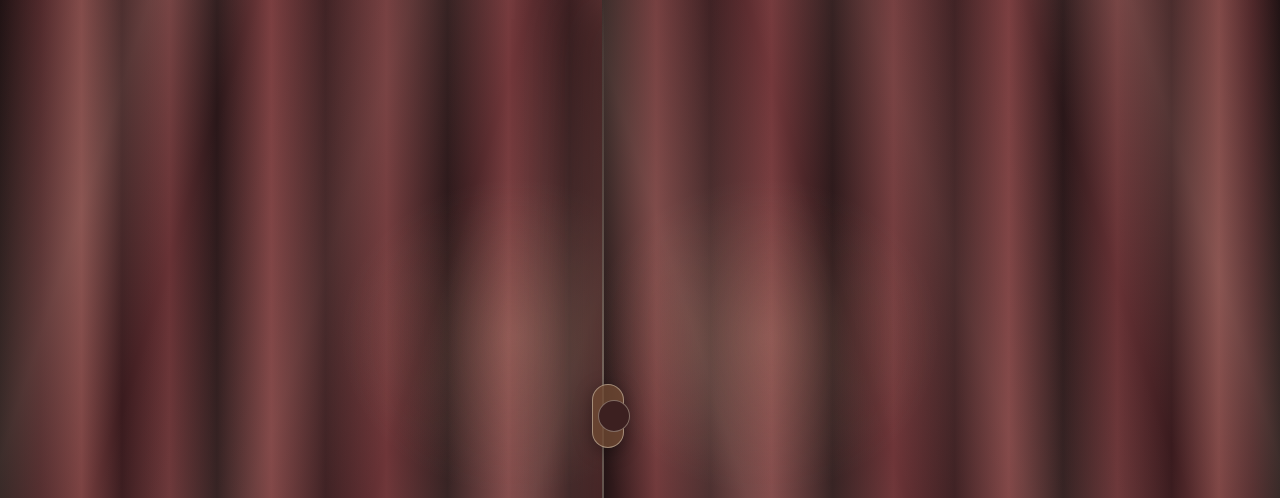
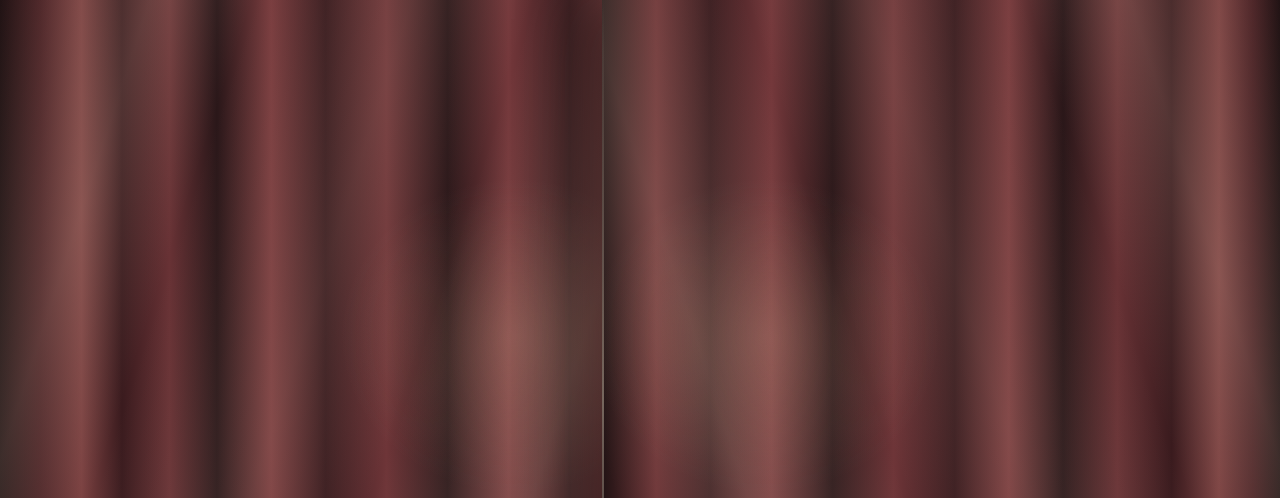
Before and after one commit to NikethVelala/NikSha, a Next.js app: page / in a window 1280 px wide. Shown: the top 498 px of the page. Built offline with nearby package versions, Linux system fonts and the light colour scheme.

Commit message:
Remove ambiguous curtain handles

```diff
--- a/components/Hero/Hero.tsx
+++ b/components/Hero/Hero.tsx
@@ -28,157 +28,57 @@ export default function Hero() {
 
   return (
     <section className="relative min-h-[100svh] w-full overflow-hidden bg-charcoal text-ivory">
-      <Image
-        src="/images/hero.jpg"
-        alt={`${groom} and ${bride}`}
-        fill
-        priority
-        sizes="100vw"
-        className="object-cover object-[center_35%] sm:object-center"
-      />
-
+      <Image src="/images/hero.jpg" alt={`${groom} and ${bride}`} fill priority sizes="100vw" className="object-cover object-[center_35%] sm:object-center" />
       <div className="absolute inset-0 bg-charcoal/20" />
       <div className="absolute inset-0 bg-gradient-to-b from-charcoal/50 via-transparent to-charcoal/85" />
 
-      <motion.div
-        animate={{ opacity: isOpening ? 0 : 1, y: isOpening ? -16 : 0 }}
-        transition={{ duration: 0.55, ease: [0.22, 1, 0.36, 1] }}
-        className="relative z-10 flex min-h-[100svh] items-center justify-center px-6 text-center"
-      >
+      <motion.div animate={{ opacity: isOpening ? 0 : 1, y: isOpening ? -16 : 0 }} transition={{ duration: 0.55, ease: [0.22, 1, 0.36, 1] }} className="relative z-10 flex min-h-[100svh] items-center justify-center px-6 text-center">
         <div className="max-w-xl">
-          <p className="text-[9px] uppercase tracking-[0.5em] text-champagne sm:text-[11px]">
-            An invitation to celebrate love
-          </p>
+          <p className="text-[9px] uppercase tracking-[0.5em] text-champagne sm:text-[11px]">An invitation to celebrate love</p>
           <h1 className="mt-7 font-heading text-[4.5rem] leading-[0.78] tracking-[-0.045em] sm:text-8xl lg:text-[9.5rem]">
-            {groom}
-            <span className="my-3 block text-2xl font-normal italic tracking-normal text-champagne sm:my-4 sm:text-4xl">&amp;</span>
-            {bride}
+            {groom}<span className="my-3 block text-2xl font-normal italic tracking-normal text-champagne sm:my-4 sm:text-4xl">&amp;</span>{bride}
           </h1>
           <div className="mx-auto mt-8 flex items-center justify-center gap-3 text-[9px] uppercase tracking-[0.3em] text-ivory/80 sm:mt-10 sm:text-[10px]">
-            <span>Wednesday</span>
-            <span className="h-1 w-1 rounded-full bg-champagne" />
-            <span>Visakhapatnam</span>
+            <span>Wednesday</span><span className="h-1 w-1 rounded-full bg-champagne" /><span>Visakhapatnam</span>
           </div>
         </div>
       </motion.div>
 
       {!isOpening && (
-        <motion.button
-          type="button"
-          onClick={openInvitation}
-          initial={{ opacity: 0, y: 15, scale: 0.94 }}
-          animate={{ opacity: 1, y: 0, scale: 1 }}
-          transition={{ delay: 0.8, duration: 0.8, ease: [0.22, 1, 0.36, 1] }}
-          whileTap={{ scale: 0.95 }}
-          className="group absolute bottom-[11%] left-1/2 z-30 flex h-[86px] w-[86px] -translate-x-1/2 items-center justify-center rounded-full border border-champagne/75 bg-charcoal/25 shadow-[0_8px_40px_rgba(0,0,0,0.22)] backdrop-blur-[3px] outline-none sm:h-[94px] sm:w-[94px]"
-          aria-label="Open the invitation"
-        >
+        <motion.button type="button" onClick={openInvitation} initial={{ opacity: 0, y: 15, scale: 0.94 }} animate={{ opacity: 1, y: 0, scale: 1 }} transition={{ delay: 0.8, duration: 0.8, ease: [0.22, 1, 0.36, 1] }} whileTap={{ scale: 0.95 }} className="group absolute bottom-[11%] left-1/2 z-30 flex h-[86px] w-[86px] -translate-x-1/2 items-center justify-center rounded-full border border-champagne/75 bg-charcoal/25 shadow-[0_8px_40px_rgba(0,0,0,0.22)] backdrop-blur-[3px] outline-none sm:h-[94px] sm:w-[94px]" aria-label="Open the invitation">
           <span className="absolute inset-1 rounded-full border border-ivory/20 transition-transform duration-700 group-hover:scale-[1.08]" />
-          <span className="flex flex-col items-center gap-1 text-[8px] uppercase tracking-[0.22em] text-ivory/95">
-            <span>Open</span>
-            <ArrowUpRight className="h-4 w-4 text-champagne transition-transform duration-500 group-hover:translate-x-0.5 group-hover:-translate-y-0.5" strokeWidth={1.2} />
-          </span>
+          <span className="flex flex-col items-center gap-1 text-[8px] uppercase tracking-[0.22em] text-ivory/95"><span>Open</span><ArrowUpRight className="h-4 w-4 text-champagne transition-transform duration-500 group-hover:translate-x-0.5 group-hover:-translate-y-0.5" strokeWidth={1.2} /></span>
         </motion.button>
       )}
 
-      {/* The entire curtain scene is the opening control. This makes laptop testing forgiving: click the curtain, the photo, or the OPEN control. */}
-      <div
-        className={`fixed inset-0 z-[60] overflow-hidden ${isOpening ? "pointer-events-none" : "cursor-pointer"}`}
-        onClick={openInvitation}
-        role="button"
-        tabIndex={isOpening ? -1 : 0}
-        aria-label="Open the wedding invitation"
-        onKeyDown={(event) => {
-          if (!isOpening && (event.key === "Enter" || event.key === " ")) {
-            event.preventDefault();
-            openInvitation();
-          }
-        }}
-      >
-        {/* A theatrical reveal: layered fabric, top valance and tie-back details. The photo always remains behind it. */}
-        <motion.div
-          initial={false}
-          animate={{ y: isOpening ? "-108%" : "0%" }}
-          transition={{ duration: 1.05, delay: isOpening ? 1.65 : 0, ease: [0.76, 0, 0.24, 1] }}
-          className="absolute left-0 right-0 top-0 h-[18vh] min-h-[112px] origin-top"
-          style={{
-            background:
-              "radial-gradient(ellipse at 50% 120%, rgba(226,183,139,0.18) 0%, transparent 44%), repeating-linear-gradient(90deg, #251415 0%, #54282b 5%, #351a1d 10%, #71393a 16%, #3b1d20 22%, #672f32 29%, #2b1719 36%, #71393a 43%, #351a1d 50%, #54282b 57%, #251415 64%, #5c2b2e 72%, #30191b 80%, #6b3335 88%, #251415 100%)",
-            boxShadow: "0 16px 40px rgba(19, 8, 9, 0.38)",
-          }}
-        >
+      <div className={`fixed inset-0 z-[60] overflow-hidden ${isOpening ? "pointer-events-none" : "cursor-pointer"}`} onClick={openInvitation} role="button" tabIndex={isOpening ? -1 : 0} aria-label="Open the wedding invitation" onKeyDown={(event) => { if (!isOpening && (event.key === "Enter" || event.key === " ")) { event.preventDefault(); openInvitation(); } }}>
+        {/* The closed scene is intentionally a clean pair of stage drapes. There are no center handles or hardware competing with the seam. */}
+        <motion.div initial={false} animate={{ y: isOpening ? "-108%" : "0%" }} transition={{ duration: 1.05, delay: isOpening ? 1.65 : 0, ease: [0.76, 0, 0.24, 1] }} className="absolute left-0 right-0 top-0 h-[18vh] min-h-[112px] origin-top" style={{ background: "radial-gradient(ellipse at 50% 120%, rgba(226,183,139,0.18) 0%, transparent 44%), repeating-linear-gradient(90deg, #251415 0%, #54282b 5%, #351a1d 10%, #71393a 16%, #3b1d20 22%, #672f32 29%, #2b1719 36%, #71393a 43%, #351a1d 50%, #54282b 57%, #251415 64%, #5c2b2e 72%, #30191b 80%, #6b3335 88%, #251415 100%)", boxShadow: "0 16px 40px rgba(19, 8, 9, 0.38)" }}>
           <div className="absolute inset-x-0 bottom-0 h-3 bg-gradient-to-r from-[#6f4936] via-[#c7a276] to-[#6f4936] opacity-80" />
           <div className="absolute inset-x-0 bottom-3 h-px bg-ivory/25" />
           <div className="absolute left-1/2 top-0 h-full w-[28vw] min-w-[180px] -translate-x-1/2 bg-[radial-gradient(ellipse_at_center,rgba(255,235,205,0.13),transparent_68%)]" />
         </motion.div>
 
-        <motion.div
-          initial={false}
-          animate={{ x: isOpening ? "-105%" : "0%", scaleX: isOpening ? 0.94 : 1 }}
-          transition={{ duration: 1.95, ease: [0.76, 0, 0.24, 1] }}
-          className="absolute inset-y-0 left-0 w-[53%] origin-left"
-          style={{
-            background:
-              "radial-gradient(ellipse at 76% 42%, rgba(238,194,157,0.17), transparent 24%), repeating-linear-gradient(90deg, #211314 0%, #4b2326 6%, #7b4141 12%, #3a1b1e 18%, #683235 25%, #2a1719 32%, #7a3d3f 40%, #3a1c1f 48%, #6e3538 57%, #2b1719 66%, #74383b 75%, #3a1c1f 84%, #6b3235 92%, #211314 100%)",
-            boxShadow: "24px 0 55px rgba(17, 7, 8, 0.42)",
-          }}
-        >
+        <motion.div initial={false} animate={{ x: isOpening ? "-105%" : "0%", scaleX: isOpening ? 0.94 : 1 }} transition={{ duration: 1.95, ease: [0.76, 0, 0.24, 1] }} className="absolute inset-y-0 left-0 w-[53%] origin-left" style={{ background: "radial-gradient(ellipse at 76% 42%, rgba(238,194,157,0.17), transparent 24%), repeating-linear-gradient(90deg, #211314 0%, #4b2326 6%, #7b4141 12%, #3a1b1e 18%, #683235 25%, #2a1719 32%, #7a3d3f 40%, #3a1c1f 48%, #6e3538 57%, #2b1719 66%, #74383b 75%, #3a1c1f 84%, #6b3235 92%, #211314 100%)", boxShadow: "24px 0 55px rgba(17, 7, 8, 0.42)" }}>
           <div className="absolute inset-0 bg-[linear-gradient(108deg,transparent_0%,rgba(255,232,203,0.12)_16%,transparent_27%,rgba(255,232,203,0.08)_44%,transparent_57%,rgba(255,232,203,0.14)_74%,transparent_88%)]" />
           <div className="absolute right-0 top-0 h-full w-[2px] bg-gradient-to-b from-transparent via-champagne/45 to-transparent" />
-          <div className="absolute right-[-10px] top-[48%] h-16 w-8 rounded-full border border-champagne/55 bg-[#6e4933]/80 shadow-[0_4px_18px_rgba(0,0,0,0.35)]" />
-          <div className="absolute right-[-4px] top-[50%] h-8 w-8 rounded-full border border-champagne/45 bg-[#3c2020]" />
         </motion.div>
 
-        <motion.div
-          initial={false}
-          animate={{ x: isOpening ? "105%" : "0%", scaleX: isOpening ? 0.94 : 1 }}
-          transition={{ duration: 1.95, ease: [0.76, 0, 0.24, 1] }}
-          className="absolute inset-y-0 right-0 w-[53%] origin-right"
-          style={{
-            background:
-              "radial-gradient(ellipse at 24% 42%, rgba(238,194,157,0.17), transparent 24%), repeating-linear-gradient(90deg, #211314 0%, #6b3235 8%, #3a1c1f 16%, #74383b 25%, #2b1719 34%, #6e3538 43%, #3a1c1f 52%, #7a3d3f 60%, #2a1719 68%, #683235 76%, #3a1b1e 84%, #7b4141 91%, #4b2326 96%, #211314 100%)",
-            boxShadow: "-24px 0 55px rgba(17, 7, 8, 0.42)",
-          }}
-        >
+        <motion.div initial={false} animate={{ x: isOpening ? "105%" : "0%", scaleX: isOpening ? 0.94 : 1 }} transition={{ duration: 1.95, ease: [0.76, 0, 0.24, 1] }} className="absolute inset-y-0 right-0 w-[53%] origin-right" style={{ background: "radial-gradient(ellipse at 24% 42%, rgba(238,194,157,0.17), transparent 24%), repeating-linear-gradient(90deg, #211314 0%, #6b3235 8%, #3a1c1f 16%, #74383b 25%, #2b1719 34%, #6e3538 43%, #3a1c1f 52%, #7a3d3f 60%, #2a1719 68%, #683235 76%, #3a1b1e 84%, #7b4141 91%, #4b2326 96%, #211314 100%)", boxShadow: "-24px 0 55px rgba(17, 7, 8, 0.42)" }}>
           <div className="absolute inset-0 bg-[linear-gradient(252deg,transparent_0%,rgba(255,232,203,0.12)_16%,transparent_27%,rgba(255,232,203,0.08)_44%,transparent_57%,rgba(255,232,203,0.14)_74%,transparent_88%)]" />
           <div className="absolute left-0 top-0 h-full w-[2px] bg-gradient-to-b from-transparent via-champagne/45 to-transparent" />
-          <div className="absolute left-[-10px] top-[48%] h-16 w-8 rounded-full border border-champagne/55 bg-[#6e4933]/80 shadow-[0_4px_18px_rgba(0,0,0,0.35)]" />
-          <div className="absolute left-[-4px] top-[50%] h-8 w-8 rounded-full border border-champagne/45 bg-[#3c2020]" />
         </motion.div>
 
-        {!isOpening && (
-          <motion.div
-            initial={{ opacity: 0, y: 8 }}
-            animate={{ opacity: 1, y: 0 }}
-            transition={{ delay: 0.55, duration: 0.9, ease: [0.22, 1, 0.36, 1] }}
-            className="pointer-events-none absolute bottom-[7%] left-1/2 -translate-x-1/2 text-center text-[8px] uppercase tracking-[0.38em] text-champagne/80 sm:bottom-[7.5%]"
-          >
-            Tap anywhere to open
-          </motion.div>
-        )}
+        {!isOpening && <motion.div initial={{ opacity: 0, y: 8 }} animate={{ opacity: 1, y: 0 }} transition={{ delay: 0.55, duration: 0.9, ease: [0.22, 1, 0.36, 1] }} className="pointer-events-none absolute bottom-[7%] left-1/2 -translate-x-1/2 text-center text-[8px] uppercase tracking-[0.38em] text-champagne/80 sm:bottom-[7.5%]">Tap anywhere to open</motion.div>}
       </div>
 
-      {isOpening && (
-        <motion.div
-          initial={{ opacity: 0 }}
-          animate={{ opacity: 1 }}
-          transition={{ delay: 1.9, duration: 0.8 }}
-          className="pointer-events-none fixed inset-0 z-[55] flex items-center justify-center px-8 text-center"
-        >
-          <motion.div
-            initial={{ opacity: 0, y: 16 }}
-            animate={{ opacity: [0, 1, 1, 0], y: [16, 0, 0, -10] }}
-            transition={{ duration: 1.35, delay: 0.05, times: [0, 0.22, 0.76, 1], ease: [0.22, 1, 0.36, 1] }}
-            className="text-charcoal"
-          >
-            <p className="text-[9px] uppercase tracking-[0.48em] text-[#9b7653]">The celebration begins</p>
-            <p className="mt-5 font-heading text-4xl tracking-[-0.025em] sm:text-6xl">
-              {groom} <span className="font-normal italic text-[#ae8b69]">&amp;</span> {bride}
-            </p>
-            <p className="mt-4 text-[9px] uppercase tracking-[0.36em] text-charcoal/60">18 November 2026 · Visakhapatnam</p>
-          </motion.div>
+      {isOpening && <motion.div initial={{ opacity: 0 }} animate={{ opacity: 1 }} transition={{ delay: 1.9, duration: 0.8 }} className="pointer-events-none fixed inset-0 z-[55] flex items-center justify-center px-8 text-center">
+        <motion.div initial={{ opacity: 0, y: 16 }} animate={{ opacity: [0, 1, 1, 0], y: [16, 0, 0, -10] }} transition={{ duration: 1.35, delay: 0.05, times: [0, 0.22, 0.76, 1], ease: [0.22, 1, 0.36, 1] }} className="text-charcoal">
+          <p className="text-[9px] uppercase tracking-[0.48em] text-[#9b7653]">The celebration begins</p>
+          <p className="mt-5 font-heading text-4xl tracking-[-0.025em] sm:text-6xl">{groom} <span className="font-normal italic text-[#ae8b69]">&amp;</span> {bride}</p>
+          <p className="mt-4 text-[9px] uppercase tracking-[0.36em] text-charcoal/60">18 November 2026 · Visakhapatnam</p>
         </motion.div>
-      )}
+      </motion.div>}
     </section>
   );
 }
```
